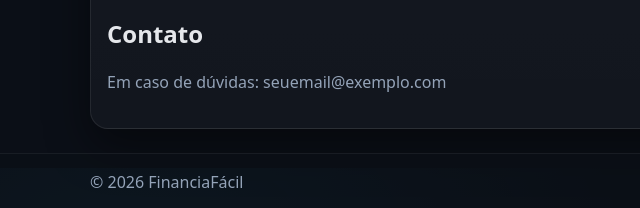
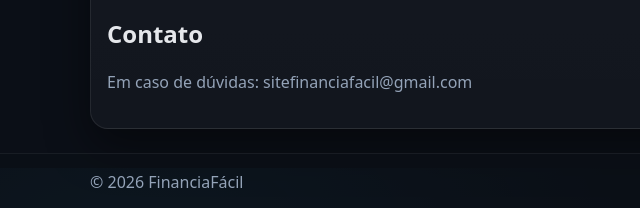
Before and after one commit to GustavoTertoGomes/financiafacil, a plain HTML site: page privacidade.html in a window 1280 px wide. Shown: the part 632-840 px from the top of the page, 0-640 px from the left. Drawn offline with Linux system fonts and the light colour scheme.

Commit message:
Update privacidade.html

```diff
--- a/privacidade.html
+++ b/privacidade.html
@@ -54,7 +54,7 @@
 
       <h2>Contato</h2>
       <p class="muted">
-        Em caso de dúvidas: seuemail@exemplo.com
+        Em caso de dúvidas: sitefinanciafacil@gmail.com
       </p>
     </div>
   </main>
```
